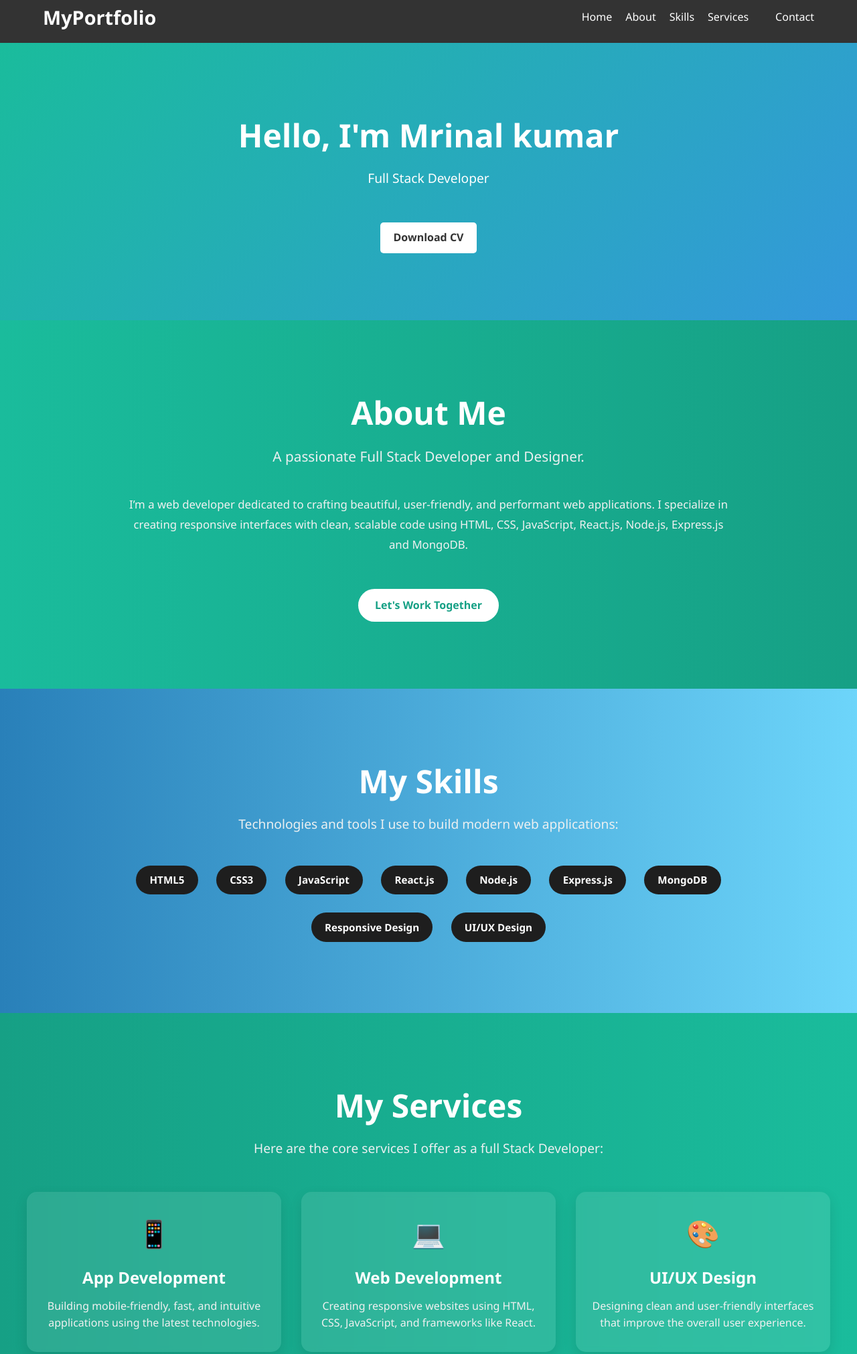
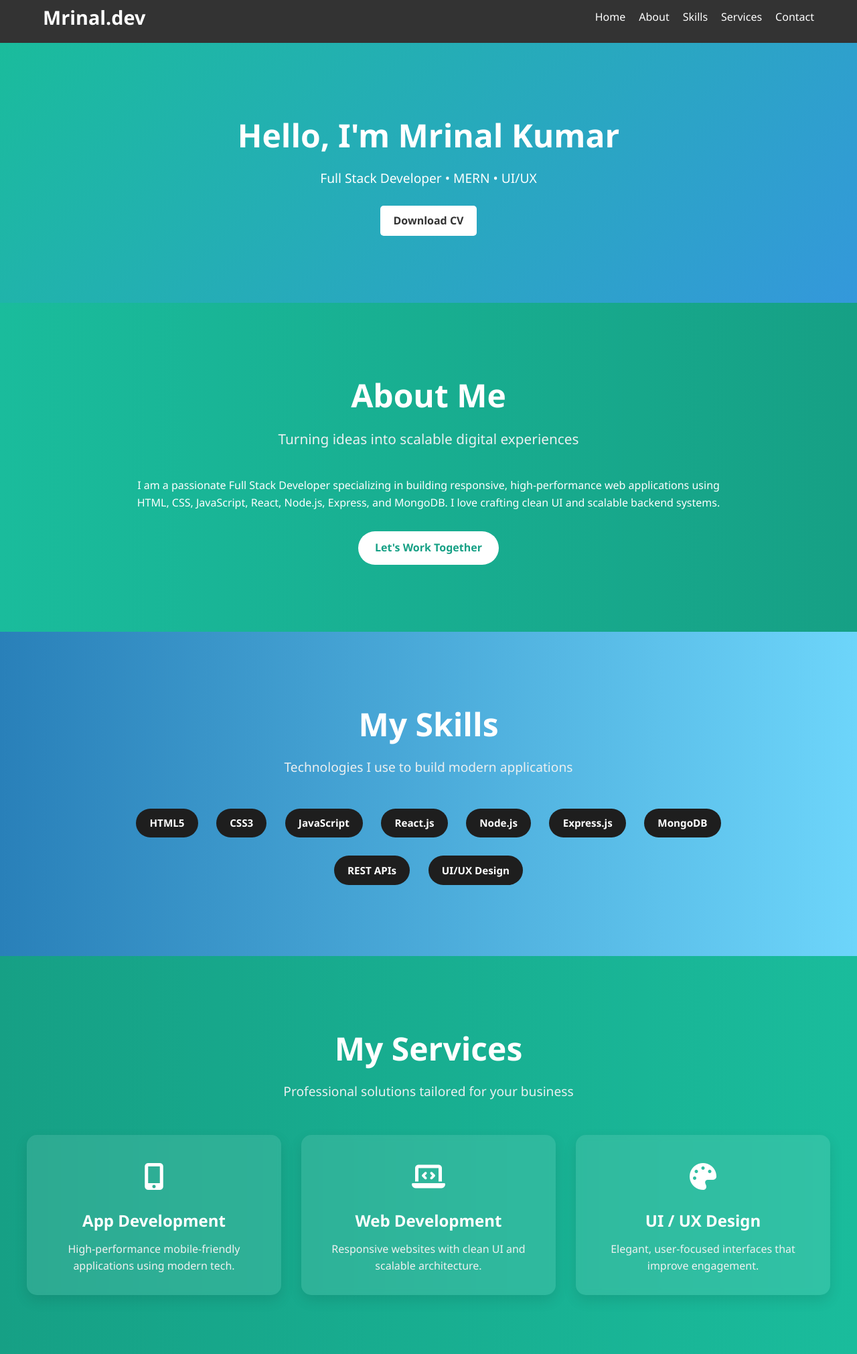
Before and after one commit to mrinalkumar2002/portfolio, a plain HTML site: page index.html in a window 1280 px wide. Shown: the part 12-2033 px from the top of the page at 67% size. Drawn offline with Linux system fonts and the light colour scheme.

Commit message:
Revamp portfolio layout and content
Updated the portfolio layout and content, including new sections and improved styling.

```diff
--- a/index.html
+++ b/index.html
@@ -1,59 +1,74 @@
 <!DOCTYPE html>
 <html lang="en">
+
 <head>
   <meta charset="UTF-8" />
-  <meta name="viewport" content="width=device-width, initial-scale=1.0"/>
-  <title>My Portfolio</title>
-  <link rel="stylesheet" href="indrex.css"/>
+  <meta name="viewport" content="width=device-width, initial-scale=1.0" />
+  <title>Mrinal Kumar | Full Stack Developer</title>
+
+  <!-- Google Font -->
+  <link href="https://fonts.googleapis.com/css2?family=Poppins:wght@300;400;500;600;700&display=swap" rel="stylesheet">
+
+  <!-- Font Awesome -->
+  <link rel="stylesheet" href="https://cdnjs.cloudflare.com/ajax/libs/font-awesome/6.5.1/css/all.min.css" />
+
+  <!-- Main CSS -->
+  <link rel="stylesheet" href="indrex.css" />
 </head>
+
 <body>
 
+  <!-- Animated Background -->
+  <div class="bg-blobs">
+    <span></span>
+    <span></span>
+    <span></span>
+  </div>
+
+  <!-- NAVBAR -->
   <header>
     <nav class="navbar">
-      <div class="logo">MyPortfolio</div>
+      <div class="logo">Mrinal.dev</div>
       <ul class="nav-links">
         <li><a href="#home">Home</a></li>
         <li><a href="#about">About</a></li>
         <li><a href="#skills">Skills</a></li>
-        <li><a href="#services">Services</li>
+        <li><a href="#services">Services</a></li>
         <li><a href="#contact">Contact</a></li>
       </ul>
     </nav>
   </header>
 
+  <!-- HERO -->
   <section id="home" class="mk">
-    <h1>Hello, I'm Mrinal kumar</h1>
-    <p>Full Stack Developer</p>
-
-    <br>
-
-    <a href="MrinalKumar_InternshalaResume (5).pdf" download="">Download CV</a>
+    <h1>Hello, I'm <span>Mrinal Kumar</span></h1>
+    <p>Full Stack Developer • MERN • UI/UX</p>
+    <a href="MrinalKumar_InternshalaResume.pdf" download>Download CV</a>
   </section>
 
+  <!-- ABOUT -->
   <section id="about" class="about-hero">
     <div class="about-container">
       <h2>About Me</h2>
       <p class="about-subtitle">
-      A passionate Full Stack Developer and  Designer.
+        Turning ideas into scalable digital experiences
       </p>
-
-    <div class="about-content">
       <p>
-        I’m a web developer dedicated to crafting beautiful, user-friendly, and performant web applications.
-        I specialize in creating responsive interfaces with clean, scalable code using HTML, CSS, JavaScript, React.js, Node.js, Express.js and MongoDB.
+        I am a passionate Full Stack Developer specializing in building
+        responsive, high-performance web applications using
+        HTML, CSS, JavaScript, React, Node.js, Express, and MongoDB.
+        I love crafting clean UI and scalable backend systems.
       </p>
-    </div>
-
       <a href="#contact" class="btn-about">Let's Work Together</a>
     </div>
   </section>
 
-
+  <!-- SKILLS -->
   <section id="skills" class="skills-hero">
     <div class="skills-container">
       <h2>My Skills</h2>
       <p class="skills-subtitle">
-      Technologies and tools I use to build modern web applications:
+        Technologies I use to build modern applications
       </p>
 
       <div class="skills-tags">
@@ -64,78 +79,86 @@
         <span class="skill-tag">Node.js</span>
         <span class="skill-tag">Express.js</span>
         <span class="skill-tag">MongoDB</span>
-      <span class="skill-tag">Responsive Design</span>
+        <span class="skill-tag">REST APIs</span>
         <span class="skill-tag">UI/UX Design</span>
-
       </div>
     </div>
   </section>
 
+  <!-- SERVICES -->
   <section id="services" class="service-hero">
     <div class="services-container">
       <h2>My Services</h2>
-    <p class="service-intro">Here are the core services I offer as a full Stack Developer:</p>
+      <p class="service-intro">
+        Professional solutions tailored for your business
+      </p>
 
       <div class="services-grid">
-      <!-- Service 1 -->
         <div class="service-box">
-        <div class="icon">📱</div>
+          <div class="icon"><i class="fas fa-mobile-alt"></i></div>
           <h3>App Development</h3>
           <p>
-          Building mobile-friendly, fast, and intuitive applications using the latest technologies.
+            High-performance mobile-friendly applications using modern tech.
           </p>
         </div>
 
-      <!-- Service 2 -->
         <div class="service-box">
-        <div class="icon">💻</div>
+          <div class="icon"><i class="fas fa-laptop-code"></i></div>
           <h3>Web Development</h3>
           <p>
-          Creating responsive websites using HTML, CSS, JavaScript, and frameworks like React.
+            Responsive websites with clean UI and scalable architecture.
           </p>
         </div>
 
-      <!-- Service 3 -->
         <div class="service-box">
-        <div class="icon">🎨</div>
-        <h3>UI/UX Design</h3>
+          <div class="icon"><i class="fas fa-palette"></i></div>
+          <h3>UI / UX Design</h3>
           <p>
-          Designing clean and user-friendly interfaces that improve the overall user experience.
+            Elegant, user-focused interfaces that improve engagement.
           </p>
         </div>
       </div>
     </div>
   </section>
 
+  <!-- CONTACT -->
   <section id="contact" class="contact-enhanced">
     <div class="contact-container">
       <h2>Contact Me</h2>
-    <p class="contact-subtitle">Have a project or question? Let's talk.</p>
+      <p class="contact-subtitle">
+        Let's build something amazing together
+      </p>
 
       <form class="contact-form">
         <div class="form-group">
           <input type="text" placeholder="Your Name" required />
         </div>
+
         <div class="form-group">
           <input type="email" placeholder="Your Email" required />
         </div>
+
         <div class="form-group">
-        <textarea placeholder="Your Message" required></textarea>
+          <textarea rows="5" placeholder="Your Message" required></textarea>
         </div>
-      <button type="submit" class="contact-button">Send Message</button>
+
+        <button type="submit" class="contact-button">
+          Send Message
+        </button>
       </form>
 
       <div class="contact-info">
-      <p><i class="fas fa-phone-alt"></i> 9410027144</p>
+        <p><i class="fas fa-phone"></i> +91 9410027144</p>
         <p><i class="fas fa-envelope"></i> mrinalkumar94100@gmail.com</p>
       </div>
     </div>
   </section>
 
-
+  <!-- FOOTER -->
   <footer>
-    <p>&copy; 2025 Mrinal kumar</p>
+    <p>© 2025 Mrinal Kumar </p>
   </footer>
 
 </body>
+
 </html>
```
Lines whose indentation alone changed are shown as unchanged.
